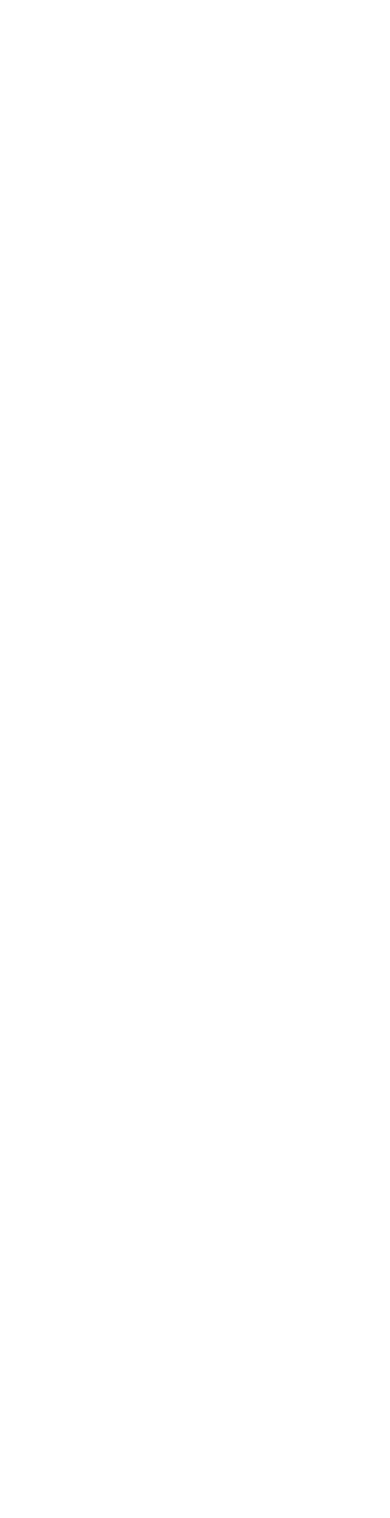
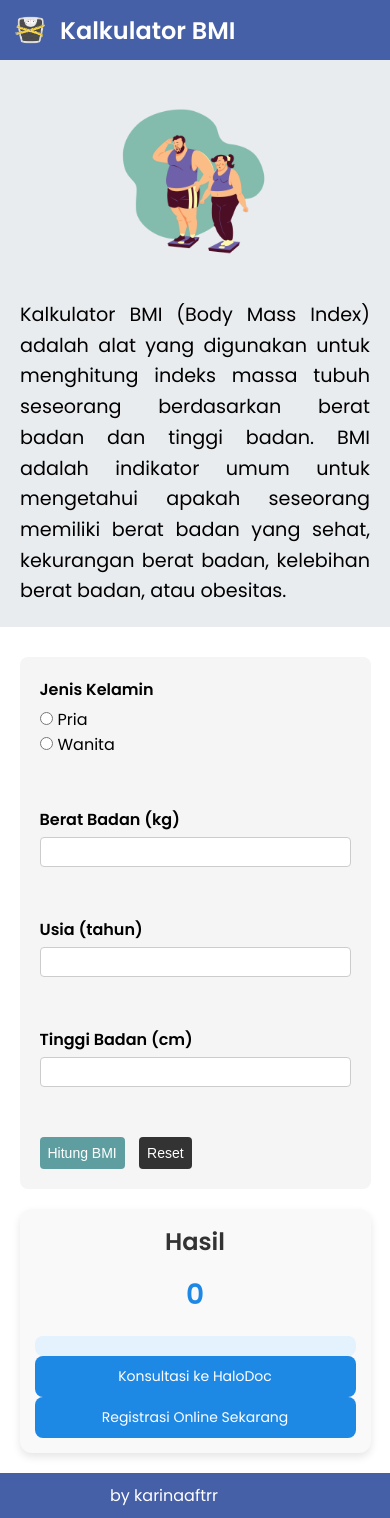
Before and after one commit to revou-fundamental-course/20-jan-25-karinaaftrr, a plain HTML site: page index.html in a window 390 px wide. Before the commit the page ends 844 px from the top, so only its background shows below. Drawn offline with Linux system fonts and the light colour scheme.

Commit message:
konfigurasi perubahan

```diff
--- a/css/styles.css
+++ b/css/styles.css
@@ -0,0 +1,286 @@
+@import url('https://fonts.googleapis.com/css2?family=Poppins:wght@300;400;600&display=swap');
+
+* {
+    margin: 0;
+    padding: 0;
+    box-sizing: border-box;
+}
+
+/* jenis font untuk semuanya */
+body {
+    font-family: 'Poppins', sans-serif;
+}
+/* navbar atas */
+.navbar {
+    display: flex;
+    justify-content: space-between;
+    align-items: center;
+    background-color: #4660a8;
+    color: white;
+    padding: 10px 20px;
+}
+
+.logo-container {
+    display: flex;
+    align-items: center;
+    gap: 10px;
+}
+
+.navbar img {
+    width: 50px;
+    height: 50px;
+}
+
+.navbar .logo {
+    font-size: 24px;
+    font-weight: bold;
+}
+
+.navbar .text-footer {
+    margin-left: 100px;
+}
+/* bagian definisi */
+.definition {
+    display: flex;
+    justify-content: center;
+    align-items: center;
+    text-align: left;
+    padding: 40px;
+    background-color: #e9ecef;
+    height: 600px;
+    width: 100%;
+    gap: 20px;
+}
+
+.definition .text {
+    max-width: 700px;
+    font-size: 1.2rem;
+    line-height: 1.6;
+    text-align: justify;
+}
+
+.definition img {
+    width: 300px;
+    height: auto;
+    border-radius: 8px;
+}
+
+/* kalkulator bmi */
+.calculator {
+    background-color: #f5f5f5;
+    padding: 20px;
+    border-radius: 8px;
+    width: 60%;
+    height: 600px;
+    margin-left: 20%;
+    margin-top: 30px;
+}
+
+.calculator .form-group {
+    margin-bottom: 50px;
+}
+
+.calculator label {
+    display: block;
+    margin-bottom: 5px;
+    font-weight: bold;
+}
+/* input sebuah angka berat badan, tinggi badan, dan umur */
+.calculator input[type="number"] {
+    width: 100%;
+    padding: 8px;
+    border: 1px solid #ccc;
+    border-radius: 4px;
+}
+/* input gender */
+.form-group input[type="radio"] {
+    margin-right: 5px;
+}
+.calculator button {
+    padding: 10px 15px;
+    border: none;
+    color: white;
+    border-radius: 4px;
+    cursor: pointer;
+    margin-right: 10px;
+}
+
+.calculator .bg-cadet-blue {
+    background-color: #5f9ea0;
+}
+
+.calculator .bg-black {
+    background-color: #333;
+}
+
+/* hasil kalkulator */
+.result-calcu {
+    background-color: #f9f9f9;
+    padding: 20px;
+    border-radius: 12px;
+    max-width: 600px;
+    margin: 20px auto;
+    box-shadow: 0 4px 8px rgba(0, 0, 0, 0.1);
+}
+
+.result h2 {
+    font-size: 24px;
+    color: #333;
+    text-align: center;
+    margin-bottom: 10px;
+}
+
+.status {
+    text-align: center;
+    margin-top: 15px;
+}
+
+.status h3 {
+    font-size: 18px;
+    color: #555;
+}
+
+.status h1 {
+    font-size: 40px;
+    color: #1e88e5;
+    margin: 5px 0;
+}
+
+.content {
+    margin-top: 20px;
+}
+
+.content h4 {
+    font-size: 18px;
+    color: #444;
+}
+
+.content ol {
+    margin-left: 20px;
+}
+
+.content li {
+    margin: 5px 0;
+    color: #555;
+}
+
+.note {
+    background-color: #e3f2fd;
+    padding: 10px;
+    margin-top: 20px;
+    border-radius: 8px;
+    color: #333;
+}
+
+.button2 {
+    display: inline-block;
+    background-color: #1e88e5;
+    color: white;
+    padding: 10px 20px;
+    text-align: center;
+    text-decoration: none;
+    border-radius: 8px;
+    margin-left: 50px;
+    font-size: 14px;
+    transition: background-color 0.3s;
+}
+
+.button2:hover {
+    background-color: #1565c0;
+}
+
+#underweight {
+    background-color: #fbe9e7;
+    padding: 10px;
+    border-radius: 8px;
+}
+
+#normal {
+    background-color: #e8f5e9;
+    padding: 10px;
+    border-radius: 8px;
+}
+
+#overweight {
+    background-color: #fff3e0;
+    padding: 10px;
+    border-radius: 8px;
+}
+
+/* tampilan agar lebih responsif di mobile */
+@media screen and (max-width: 768px) {
+    .navbar {
+        flex-direction: column;
+        align-items: flex-start;
+    }
+
+    .definition {
+        flex-direction: column;
+        height: auto;
+        text-align: center;
+        padding: 20px;
+    }
+
+    .definition img {
+        width: 100%;
+        max-width: 250px;
+    }
+
+    .calculator {
+        width: 90%;
+        margin-left: 5%;
+        height: auto;
+        padding: 20px;
+    }
+
+    .result-calcu {
+        width: 90%;
+    }
+
+    .button2 {
+        margin-left: 0;
+        width: 100%;
+        text-align: center;
+    }
+
+    .status h1 {
+        font-size: 32px;
+    }
+
+    .status h3 {
+        font-size: 16px;
+    }
+}
+
+@media screen and (max-width: 480px) {
+    .navbar {
+        padding: 10px;
+    }
+
+    .logo-container img {
+        width: 40px;
+        height: 40px;
+    }
+
+    .calculator input[type="number"] {
+        font-size: 14px;
+        padding: 6px;
+    }
+
+    .calculator button {
+        font-size: 14px;
+        padding: 8px;
+    }
+
+    .status h1 {
+        font-size: 28px;
+    }
+
+    .result-calcu {
+        padding: 15px;
+    }
+
+    .definition img {
+        max-width: 200px;
+    }
+}
--- a/index.html
+++ b/index.html
@@ -3,11 +3,120 @@
 <head>
     <meta charset="UTF-8">
     <meta name="viewport" content="width=device-width, initial-scale=1.0">
-    <title>Document</title>
+    <title>Mini Project</title>
     <link rel="stylesheet" href="css/styles.css">
-
 </head>
 <body>
+    <!-- navbar logo bmi -->
+    <header>
+        <div class="navbar">
+            <div class="logo-container">
+                <!-- gambar kalkulator -->
+                <img src="asset/foto_1.png" alt="Logo BMI">
+                <div class="logo">Kalkulator BMI</div>
+            </div>
+    </header>
+    <!-- pengenalan -->
+    <section class="definition">
+        <!-- gambar manusia dengan berat badan tidak ideal -->
+        <img src="asset/foto-2.png" alt="Deskripsi Gambar">
+        <div class="text">
+            <p>Kalkulator BMI (Body Mass Index) adalah alat yang digunakan untuk menghitung indeks massa tubuh seseorang berdasarkan berat badan dan tinggi badan. BMI adalah indikator umum untuk mengetahui apakah seseorang memiliki berat badan yang sehat, kekurangan berat badan, kelebihan berat badan, atau obesitas.</p>
+        </div>
+    </section>
 
+     <!-- Kalkulator -->
+    <section class="calculator">
+            <form>
+                <!-- gender -->
+                <div class="form-group">
+                    <label for="input-jenis-kelamin">Jenis Kelamin</label>
+                    <div>
+                        <input type="radio" id="input-jenis-kelamin-pria" name="gender" value="Pria">Pria
+                    </div>
+                    <div>
+                        <input type="radio" id="input-jenis-kelamin-wanita" name="gender" value="Wanita">Wanita
+                    </div>
+                </div>
+                <!-- berat badan -->
+                <div class="form-group">
+                    <label for="input-berat-badan">Berat Badan (kg)</label>
+                    <input type="number" id="input-berat-badan">
+                </div>
+                <!-- usia -->
+                <div class="form-group">
+                    <label for="input-usia">Usia (tahun)</label>
+                    <input type="number" id="input-usia">
+                </div>
+                <!-- tinggi badan -->
+                <div class="form-group">
+                    <label for="input-tinggi-badan">Tinggi Badan (cm)</label>
+                    <input type="number" id="input-tinggi-badan">
+                </div>
+               <!-- hitung -->
+                <div>
+                    <button class="bg-cadet-blue">Hitung BMI</button>
+                    <button class="bg-black">Reset</button>
+                </div>
+            </form>
+        </section>
+    <!-- hasil -->
+    <section class="result-calcu">
+        <div class="result" id="result">
+            <h2 style="margin: 0">Hasil</h2>
+            <p id="Gender" style="margin: 0"></p>
+            <div class="status">
+              <h3 id="Status"></h3>
+              <h1 id="Value">0</h1>
+            </div>
+            <!-- penjelasan -->
+            <div class="van">
+              <p id="ValueBottom"></p>
+              <p id="Advice"></p></div>
+              <div class="content">
+                <div id="underweight" style="display: none;">
+                    <h4>Berat Rendah dapat Menyebabkan berbagai Masalah Penyakit:</h4>
+                    <ol>
+                        <li>Infertilitas</li>
+                        <li>Anemia</li>
+                        <li>Osteoporosis</li>
+                        <li>Sistem Imun Lemah</li>
+                    </ol>
+                </div>
+                <div id="normal" style="display: none;">
+                  <h4>Beberapa Langkah agar Berat Badan Tetap Ideal:</h4>
+                  <ol>
+                      <li>Pola Makan Seimbang</li>
+                      <li>Rutin Berolahraga</li>
+                      <li>Istirahat yang Cukup</li>
+                      <li>Hidrasi yang Cukup</li>
+                  </ol>
+              </div>
+                <div id="overweight" style="display: none;">
+                    <h4>Beberapa penyakit yang berasal dari kegemukan:</h4>
+                    <ol>
+                        <li>Diabetes</li>
+                        <li>Hipertensi</li>
+                        <li>Sakit Jantung</li>
+                        <li>Osteoarthritis</li>
+                    </ol>
+                </div>
+            </div>
+              <div class="note">
+              <p id="bmiNote"></p></div>
+
+              <div>
+              <a href="https://www.halodoc.com/tanya-dokter/kategori/spesialis-gizi-klinik?af_sub1=sub%201&af_force_deeplink=true&af_cost_value=0&source_caller=bulk&pid=Web&is_retargeting=true&af_click_lookback=7d&shortlink=n5jecetf&af_adset=https:%2F%2Fwww.halodoc.com%2Fartikel%2Fini-rekomendasi-dokter-gizi-di-halodoc-yang-bisa-dihubungi&af_ad=Web_kategori_article&af_channel=Organic&af_cost_currency=USD&c=DoctorReco" class="button2">Konsultasi ke HaloDoc</a>
+              <a href="https://www.halodoc.com/rumah-sakit" class="button2">Registrasi Online Sekarang</a>
+              </div>
+    </section>
+   <!-- navbar bagian bawah -->
+    <footer>
+        <div class="navbar">
+                <div class="text-footer">by karinaaftrr</div>
+            </div>
+    </footer>
+
+    <script src="js/script.js"></script>
 </body>
 </html>
--- a/js/script.js
+++ b/js/script.js
@@ -0,0 +1,71 @@
+document.addEventListener("DOMContentLoaded", function () {
+    const bmiButton = document.querySelector(".bg-cadet-blue");
+    const resetButton = document.querySelector(".bg-black");
+
+    bmiButton.addEventListener("click", function (event) {
+        event.preventDefault();
+        calculateBMI();
+    });
+
+    resetButton.addEventListener("click", function (event) {
+        event.preventDefault();
+        resetForm();
+    });
+});
+
+function calculateBMI() {
+    const gender = document.querySelector('input[name="gender"]:checked')?.value || "";
+    const weight = parseFloat(document.getElementById("input-berat-badan").value);
+    const height = parseFloat(document.getElementById("input-tinggi-badan").value) / 100;
+
+    if (isNaN(weight) || isNaN(height) || weight <= 0 || height <= 0) {
+        alert("Harap masukkan data berat dan tinggi yang valid!");
+        return;
+    }
+
+    // Logika penyesuaian BMI berdasarkan jenis kelamin
+    let bmi;
+    if (gender === "Wanita") {
+        // Untuk wanita, kita bisa mengurangi nilai BMI berdasarkan faktor-faktor tubuh wanita
+        bmi = (weight / (height * height)).toFixed(1);
+    } else {
+        // Untuk pria, hitung BMI seperti biasa
+        bmi = (weight / (height * height)).toFixed(1);
+    }
+
+    let status = "";
+    if (bmi < 18.5) {
+        status = "Kekurangan Berat Badan";
+        showAdviceSection("underweight");
+    } else if (bmi >= 18.5 && bmi < 24.9) {
+        status = "Berat Badan Normal";
+        showAdviceSection("normal");
+    } else if (bmi >= 25 && bmi < 29.9) {
+        status = "Kelebihan Berat Badan";
+        showAdviceSection("overweight");
+    } else {
+        status = "Obesitas";
+        showAdviceSection("overweight");
+    }
+
+    document.getElementById("Value").textContent = bmi;
+    document.getElementById("Status").textContent = status;
+    document.getElementById("Gender").textContent = `Jenis Kelamin: ${gender ? gender : "Tidak Dipilih"}`;
+    document.getElementById("result").style.display = "block";
+}
+
+function showAdviceSection(sectionId) {
+    const sections = ["underweight", "normal", "overweight"];
+    sections.forEach(section => {
+        document.getElementById(section).style.display = "none";
+    });
+    document.getElementById(sectionId).style.display = "block";
+}
+
+function resetForm() {
+    document.getElementById("input-berat-badan").value = "";
+    document.getElementById("input-usia").value = "";
+    document.getElementById("input-tinggi-badan").value = "";
+    document.querySelectorAll('input[name="gender"]').forEach(el => el.checked = false);
+    document.getElementById("result").style.display = "none";
+}
```
Also changed, not shown: asset/foto-2.png (added), asset/foto_1.png (added).
